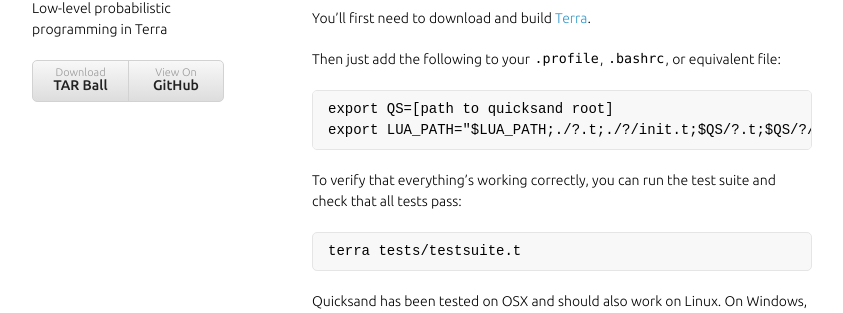
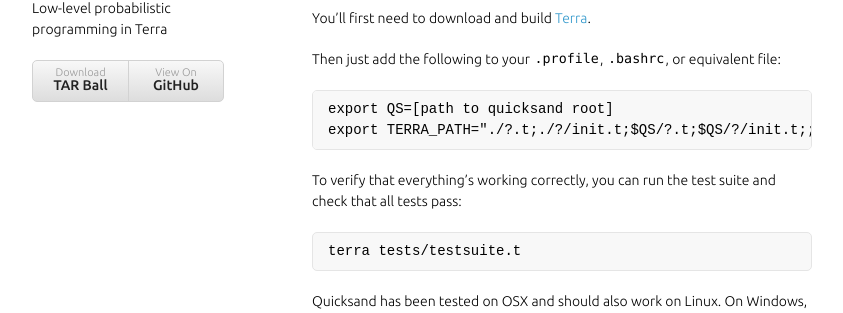
Before and after one commit to dritchie/quicksand, a Jekyll site: the page built from index.md, in a window 1280 px wide and 900 px high, scrolled down 992 px. Shown: the part 159-472 px from the top of the window, without its empty margins (218-1061 px from the left). Built offline with Jekyll 4.4.1, drawn with Linux system fonts in a browser that asks for light colours; some web fonts are replaced.

Commit message:
Update install path instructions to reflect new require system.

```diff
--- a/index.md
+++ b/index.md
@@ -16,7 +16,7 @@
 Then just add the following to your `.profile`, `.bashrc`, or equivalent file:
 
 	export QS=[path to quicksand root]
-	export LUA_PATH="$LUA_PATH;./?.t;./?/init.t;$QS/?.t;$QS/?/init.t"
+	export TERRA_PATH="./?.t;./?/init.t;$QS/?.t;$QS/?/init.t;;"
 
 To verify that everything's working correctly, you can run the test suite and check that all tests pass:
 
```
